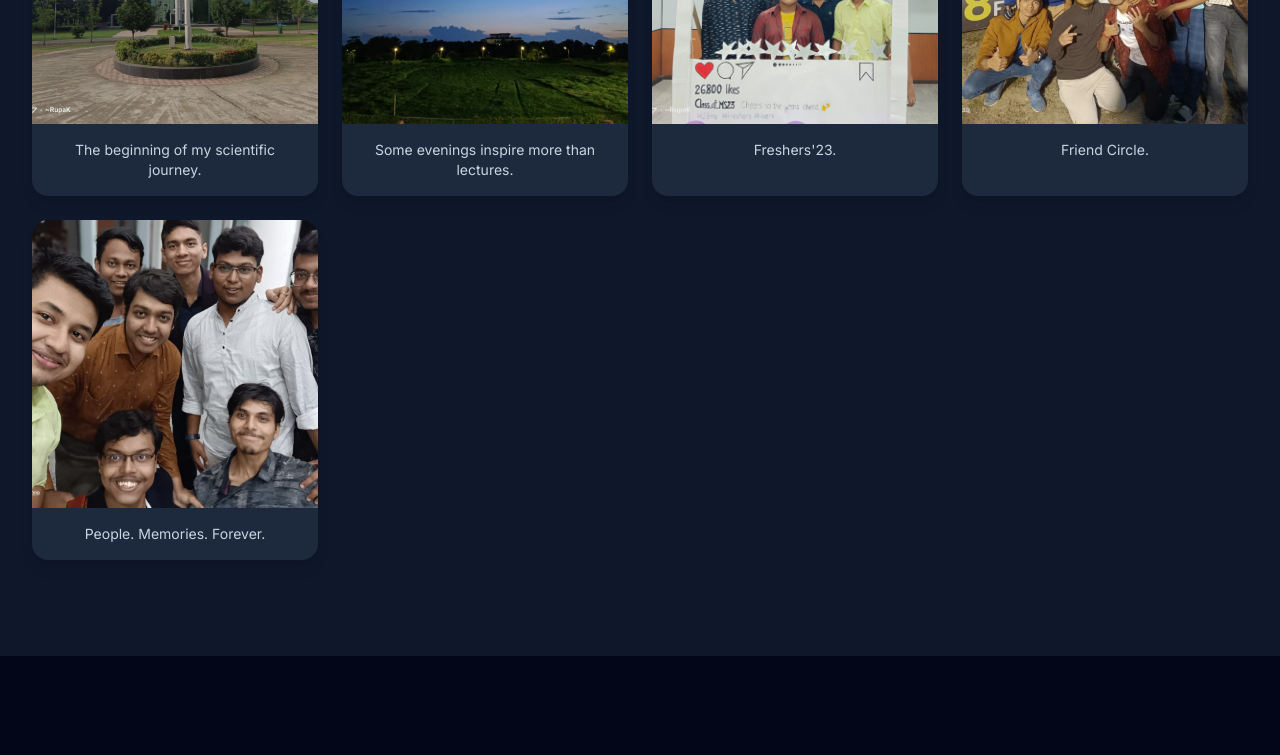
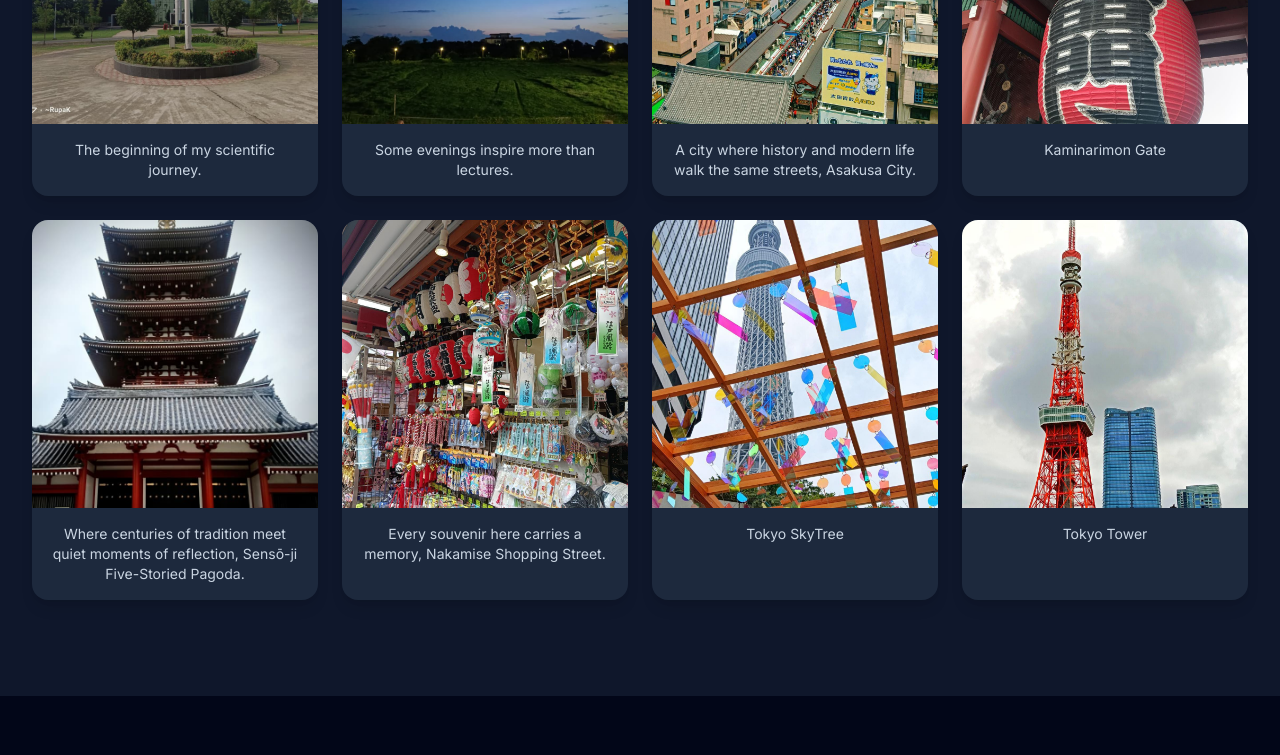
Before and after one commit to Rupak-723/rupak-portfolio, a Next.js app: page / in a window 1280 px wide. Shown: the part 6504-7259 px from the top of the page. Built offline with nearby package versions, Linux system fonts and the light colour scheme.

Commit message:
Update Gallery.tsx

```diff
--- a/components/Gallery.tsx
+++ b/components/Gallery.tsx
@@ -11,21 +11,34 @@ const images = [
   },
 
   {
-    src: "/images/Freshers.jpeg",
-    caption: "Freshers'23.",
+    src: "/images/Asakusa city.jpeg",
+    caption: "A city where history and modern life walk the same streets, Asakusa City.",
   },
 
   {
-    src: "/images/Friend Circle.jpeg",
-    caption: "Friend Circle.",
+    src: "/images/kaminarimon gate.jpeg",
+    caption: "Kaminarimon Gate",
   },
 
   {
-    src: "/images/Friends.jpeg",
-    caption: "People. Memories. Forever.",
+    src: "/images/Sanso-ji temple.jpeg",
+    caption: "Where centuries of tradition meet quiet moments of reflection, Sensō-ji Five-Storied Pagoda.",
   },
 
+  {
+    src: "/images/shopping street.jpeg",
+    caption: "Every souvenir here carries a memory, Nakamise Shopping Street.",
+  },
 
+  {
+    src: "/images/tokyo sky tree.jpeg",
+    caption: "Tokyo SkyTree",
+  },
+
+  {
+    src: "/images/tokyo tower.jpeg",
+    caption: "Tokyo Tower",
+  },
 ];
 
 export default function Gallery() {
```
